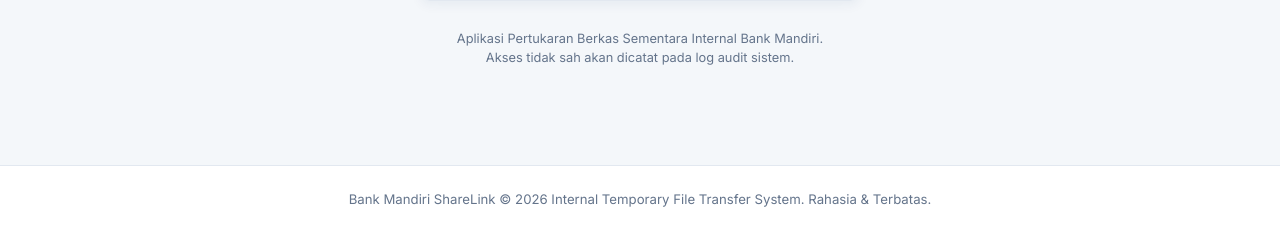
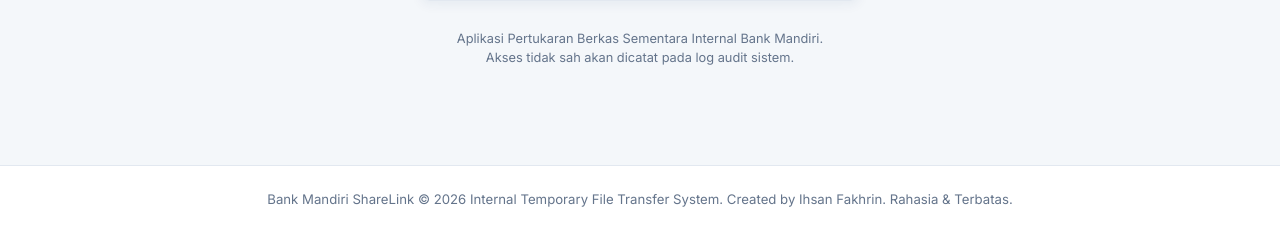
Before and after one commit to Ifakhrin/ShareLink, a Flask app: a page that uses app/templates/base.html in a window 1280 px wide. Shown: the part 566-800 px from the top of the page. Run offline with Flask 3, Linux system fonts and the light colour scheme; the visitor is signed in with stand-in values (Sample User, id 1).

Commit message:
Update footer copyright to Created by Ihsan Fakhrin

```diff
--- a/app/templates/base.html
+++ b/app/templates/base.html
@@ -135,7 +135,7 @@
 
     <!-- Footer -->
     <footer class="footer">
-        Bank Mandiri ShareLink &copy; 2026 Internal Temporary File Transfer System. Rahasia & Terbatas.
+        Bank Mandiri ShareLink &copy; 2026 Internal Temporary File Transfer System. Created by Ihsan Fakhrin. Rahasia & Terbatas.
     </footer>
 
     <!-- Global JS -->
```
